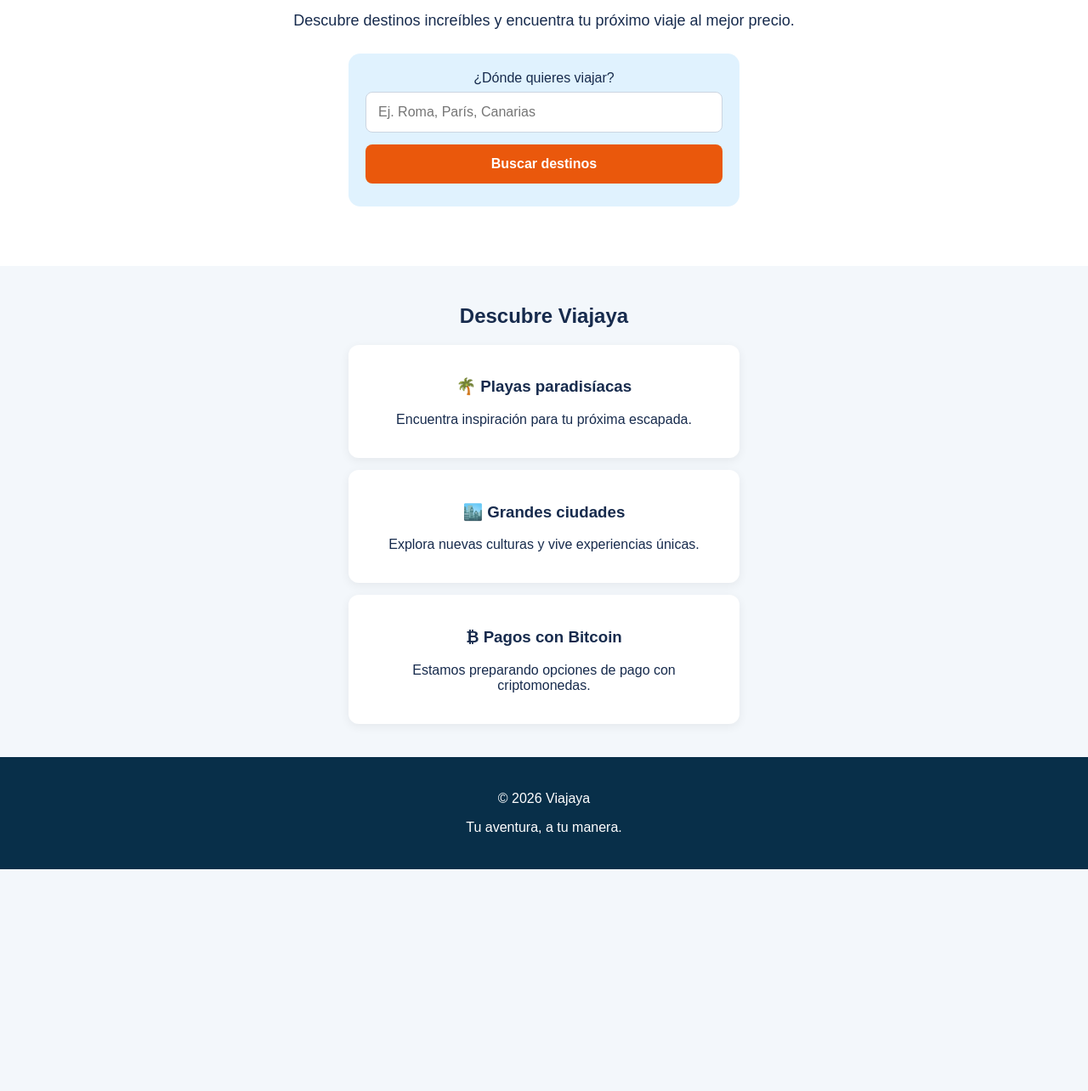
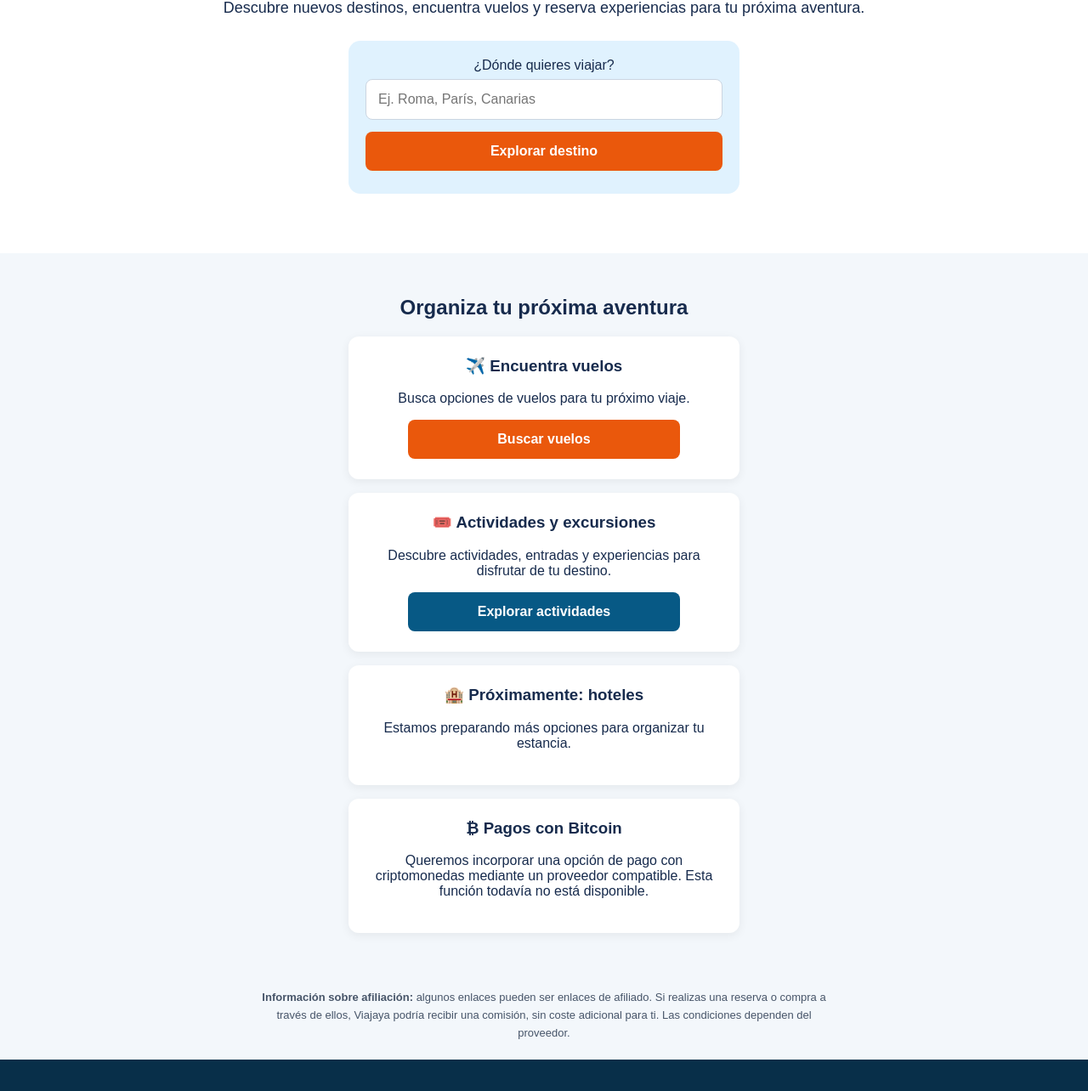
Before and after one commit to perezsoaresluisjavier-cmyk/Vajaya, a plain HTML site: page index.html in a window 1280 px wide. Shown: the part 258-1542 px from the top of the page at 85% size. Before the commit the page ends 1281 px from the top, so only its background shows below. Drawn offline with Linux system fonts and the light colour scheme.

Commit message:
index.html
Updated HTML structure and styles for improved layout and content presentation.

```diff
--- a/index.html
+++ b/index.html
@@ -1,47 +1,53 @@
+
 <!DOCTYPE html>
 <html lang="es">
 <head>
   <meta charset="UTF-8">
   <meta name="viewport" content="width=device-width, initial-scale=1.0">
+  <meta name="description" content="Descubre destinos, vuelos y actividades para tu próxima aventura con Viajaya.">
   <title>Viajaya - Tu próxima aventura</title>
   <style>
+    * { box-sizing: border-box; }
+
     body {
       margin: 0;
       font-family: Arial, sans-serif;
       background: #f3f7fb;
       color: #172b4d;
     }
+
     header {
       background: #075985;
       color: white;
       padding: 24px 16px;
       text-align: center;
     }
-    header h1 {
-      font-size: 36px;
-      margin: 0 0 10px;
-    }
+
+    header h1 { font-size: 36px; margin: 0 0 10px; }
+    header p { margin-bottom: 0; }
+
     .hero {
       padding: 45px 20px;
       text-align: center;
       background: white;
     }
-    .hero h2 {
-      font-size: 30px;
-    }
+
+    .hero h2 { font-size: 30px; }
+
     .hero p {
       font-size: 18px;
       line-height: 1.5;
     }
+
     .search {
-      max-width: 420px;
+      max-width: 460px;
       margin: 25px auto;
       padding: 20px;
       background: #e0f2fe;
       border-radius: 14px;
     }
-    input, select, button {
-      box-sizing: border-box;
+
+    input, button {
       width: 100%;
       padding: 14px;
       margin: 7px 0;
@@ -49,68 +55,141 @@
       border: 1px solid #cbd5e1;
       font-size: 16px;
     }
-    button {
+
+    button, .link-button {
+      display: inline-block;
       background: #ea580c;
       color: white;
       border: none;
       font-weight: bold;
+      text-decoration: none;
+      cursor: pointer;
+      padding: 14px 18px;
+      border-radius: 8px;
     }
+
+    .link-button {
+      display: block;
+      margin: 16px auto 0;
+      max-width: 320px;
+    }
+
+    .secondary { background: #075985; }
+
     .offers {
-      padding: 25px 18px;
+      padding: 30px 18px;
       text-align: center;
     }
+
     .offer {
       background: white;
-      padding: 20px;
-      margin: 14px auto;
-      max-width: 420px;
+      padding: 24px 20px;
+      margin: 16px auto;
+      max-width: 460px;
       border-radius: 12px;
       box-shadow: 0 3px 12px #00000010;
     }
+
+    .offer h3 { margin-top: 0; }
+
+    .notice {
+      max-width: 700px;
+      margin: 20px auto;
+      padding: 0 18px;
+      font-size: 13px;
+      line-height: 1.6;
+      color: #475569;
+      text-align: center;
+    }
+
     footer {
       padding: 24px;
       text-align: center;
       background: #082f49;
       color: white;
     }
+
+    footer a { color: white; }
+
+    @media (max-width: 480px) {
+      .hero h2 { font-size: 26px; }
+      header h1 { font-size: 32px; }
+    }
   </style>
 </head>
+
 <body>
   <header>
     <h1>✈️ Viajaya</h1>
     <p>Tu próxima aventura empieza aquí</p>
   </header>
 
+  <main>
     <section class="hero">
-    <h2>El mundo te espera</h2>
-    <p>Descubre destinos increíbles y encuentra
-    tu próximo viaje al mejor precio.</p>
+      <h2>🌍 El mundo te espera</h2>
+      <p>
+        Descubre nuevos destinos, encuentra vuelos
+        y reserva experiencias para tu próxima aventura.
+      </p>
 
       <div class="search">
-      <form action="https://www.google.com/search" method="get">
+        <form action="https://www.google.com/search" method="get"
+              target="_blank">
           <label for="destino">¿Dónde quieres viajar?</label>
           <input id="destino" name="q"
-          placeholder="Ej. Roma, París, Canarias" required>
-        <button type="submit">Buscar destinos</button>
+                 placeholder="Ej. Roma, París, Canarias"
+                 required>
+          <button type="submit">Explorar destino</button>
         </form>
       </div>
     </section>
 
     <section class="offers">
-    <h2>Descubre Viajaya</h2>
+      <h2>Organiza tu próxima aventura</h2>
+
       <div class="offer">
-      <h3>🌴 Playas paradisíacas</h3>
-      <p>Encuentra inspiración para tu próxima escapada.</p>
+        <h3>✈️ Encuentra vuelos</h3>
+        <p>Busca opciones de vuelos para tu próximo viaje.</p>
+        <a class="link-button"
+           href="https://kiwi.tpx.lt/tlJCpqTk"
+           target="_blank" rel="sponsored noopener noreferrer">
+          Buscar vuelos
+        </a>
       </div>
+
       <div class="offer">
-      <h3>🏙️ Grandes ciudades</h3>
-      <p>Explora nuevas culturas y vive experiencias únicas.</p>
+        <h3>🎟️ Actividades y excursiones</h3>
+        <p>Descubre actividades, entradas y experiencias
+           para disfrutar de tu destino.</p>
+        <a class="link-button secondary"
+           href="https://klook.tpx.lt/R3iMKcjE"
+           target="_blank" rel="sponsored noopener noreferrer">
+          Explorar actividades
+        </a>
       </div>
+
+      <div class="offer">
+        <h3>🏨 Próximamente: hoteles</h3>
+        <p>Estamos preparando más opciones para organizar
+           tu estancia.</p>
+      </div>
+
       <div class="offer">
         <h3>₿ Pagos con Bitcoin</h3>
-      <p>Estamos preparando opciones de pago con criptomonedas.</p>
+        <p>Queremos incorporar una opción de pago con
+           criptomonedas mediante un proveedor compatible.
+           Esta función todavía no está disponible.</p>
       </div>
     </section>
+
+    <p class="notice">
+      <strong>Información sobre afiliación:</strong>
+      algunos enlaces pueden ser enlaces de afiliado.
+      Si realizas una reserva o compra a través de ellos,
+      Viajaya podría recibir una comisión, sin coste
+      adicional para ti. Las condiciones dependen del proveedor.
+    </p>
+  </main>
 
   <footer>
     <p>© 2026 Viajaya</p>
```
Lines whose indentation alone changed are shown as unchanged.
